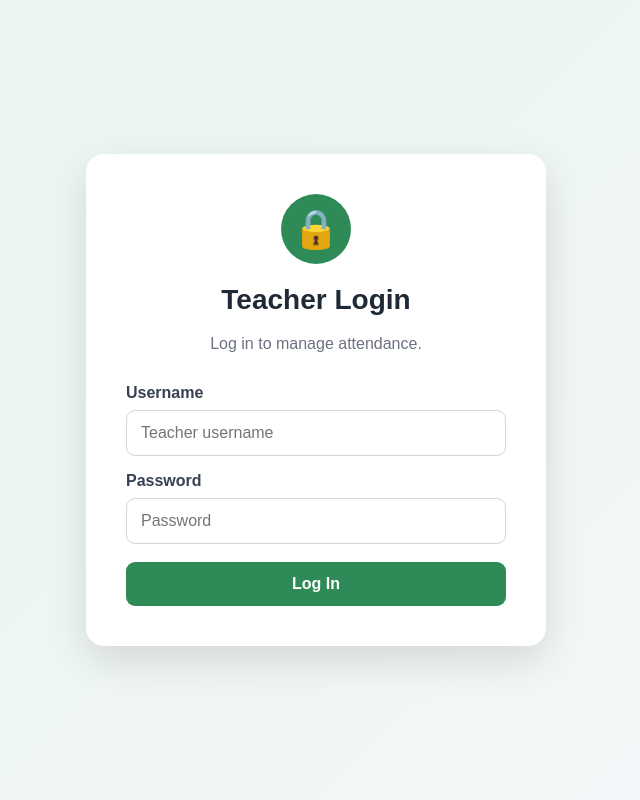
After one commit to aaronpaulvoron-gif/AttendanceSystem, a Flask app: page /login in a window 1280 px wide. The commit adds this page. Shown: the whole page, without its empty margins (324-964 px from the left). Run offline with Flask 3, Linux system fonts and the light colour scheme.

Commit message:
Add teacher login and admin dashboard

```diff
--- a/app.py
+++ b/app.py
@@ -1,5 +1,16 @@
-from flask import Flask, render_template, request
+import os
+
 from datetime import datetime
+from functools import wraps
+
+from flask import (
+    Flask,
+    render_template,
+    request,
+    redirect,
+    url_for,
+    session
+)
 
 from modules.sheets import (
     get_students,
@@ -22,7 +33,42 @@ from modules.security import (
 app = Flask(__name__)
 
 
-@app.route("/", methods=["GET","POST"])
+# Used to keep the teacher logged in.
+# Put a stronger SECRET_KEY in Render later.
+app.secret_key = os.environ.get(
+    "SECRET_KEY",
+    "attendance-secret-key-change-this"
+)
+
+
+# =========================
+# ADMIN LOGIN PROTECTION
+# =========================
+
+def admin_required(route_function):
+
+    @wraps(route_function)
+    def protected_route(*args, **kwargs):
+
+        if not session.get("admin_logged_in"):
+
+            return redirect(
+                url_for("login")
+            )
+
+        return route_function(
+            *args,
+            **kwargs
+        )
+
+    return protected_route
+
+
+# =========================
+# STUDENT ATTENDANCE PAGE
+# =========================
+
+@app.route("/", methods=["GET", "POST"])
 def home():
 
     token = (
@@ -30,55 +76,65 @@ def home():
         or request.form.get("token")
     )
 
+    if not token:
 
-    if not token:
-        return "❌ Scan QR first"
-
+        return render_template(
+            "index.html",
+            token="",
+            message="❌ Scan the attendance QR first"
+        )
 
     qr_data = get_qr_token()
 
+    if not check_token(token, qr_data):
 
-    if not check_token(token, qr_data):
-        return "❌ QR expired or closed"
-
+        return render_template(
+            "index.html",
+            token=token,
+            message="❌ QR expired or attendance is closed"
+        )
 
     message = ""
-
 
     if request.method == "POST":
 
         student_id = request.form.get(
-            "student_id"
-        )
-
+            "student_id",
+            ""
+        ).strip()
 
         students = get_students()
 
-
         for student in students:
 
-            if student["Student ID"] == student_id:
+            saved_student_id = str(
+                student["Student ID"]
+            ).strip()
 
+            if saved_student_id == student_id:
 
                 result = record_attendance(
-                    student["Student ID"]
+                    saved_student_id
                 )
 
+                if result:
 
-                if result:
-                    message = "Present ✅"
+                    message = (
+                        f'✅ {student["Name"]} '
+                        "is marked Present"
+                    )
 
                 else:
-                    message = "Already recorded ⚠️"
 
+                    message = (
+                        "⚠️ Attendance already recorded"
+                    )
 
                 break
 
+        else:
 
-        else:
-            message = "Student ID not found ❌"
-
-
+            message = "❌ Student ID not found"
 
     return render_template(
         "index.html",
@@ -87,49 +143,176 @@ def home():
     )
 
 
+# =========================
+# TEACHER LOGIN
+# =========================
+
+@app.route("/login", methods=["GET", "POST"])
+def login():
+
+    if session.get("admin_logged_in"):
+
+        return redirect(
+            url_for("admin")
+        )
+
+    message = ""
+
+    if request.method == "POST":
+
+        username = request.form.get(
+            "username",
+            ""
+        )
+
+        password = request.form.get(
+            "password",
+            ""
+        )
+
+        correct_username = os.environ.get(
+            "ADMIN_USERNAME",
+            "admin"
+        )
+
+        correct_password = os.environ.get(
+            "ADMIN_PASSWORD",
+            "admin123"
+        )
+
+        if (
+            username == correct_username
+            and password == correct_password
+        ):
+
+            session["admin_logged_in"] = True
+
+            return redirect(
+                url_for("admin")
+            )
+
+        message = "Incorrect username or password."
+
+    return render_template(
+        "login.html",
+        message=message
+    )
 
 
+# =========================
+# TEACHER LOGOUT
+# =========================
+
+@app.route("/logout")
+def logout():
+
+    session.clear()
+
+    return redirect(
+        url_for("login")
+    )
+
+
+# =========================
+# ADMIN DASHBOARD
+# =========================
+
+@app.route("/admin")
+@admin_required
+def admin():
+
+    return render_template(
+        "admin.html",
+        message=""
+    )
+
+
+# =========================
+# GENERATE QR
+# =========================
 
 @app.route("/generate-qr")
+@admin_required
 def generate_qr():
 
-
-    # create today's attendance
+    # Create today's attendance.
     create_daily_attendance()
 
-
+    # Create a secure QR token.
     token, expiry = create_token()
 
-
+    # Save it in the QR worksheet.
     save_qr_token(
         token,
         expiry
     )
 
-
+    # Generate the QR image.
     create_qr(
         token
     )
 
+    return f"""
 
-    return """
+    <!DOCTYPE html>
 
-    <h1>Attendance QR</h1>
+    <html>
 
-    <img src="/static/qr/attendance_qr.png"
-    width="300">
+    <head>
 
-    <h3>
-    Valid for 1 hour
-    </h3>
+        <meta
+            name="viewport"
+            content="width=device-width, initial-scale=1.0"
+        >
+
+        <title>Attendance QR</title>
+
+        <link
+            rel="stylesheet"
+            href="/static/css/style.css"
+        >
+
+    </head>
+
+    <body>
+
+        <div class="container">
+
+            <h1>Attendance QR</h1>
+
+            <img
+                src="/static/qr/attendance_qr.png?token={token}"
+                width="300"
+                alt="Attendance QR"
+            >
+
+            <h3>
+                Valid until:
+                {expiry.strftime("%I:%M %p")}
+            </h3>
+
+            <a
+                href="/admin"
+                class="admin-button gray-button"
+            >
+                Back to Dashboard
+            </a>
+
+        </div>
+
+    </body>
+
+    </html>
 
     """
 
 
-
-
+# =========================
+# CLOSE ATTENDANCE
+# =========================
 
 @app.route("/close")
+@admin_required
 def close():
 
     save_qr_token(
@@ -137,37 +320,56 @@ def close():
         datetime.now()
     )
 
-    return "Attendance Closed 🔒"
+    return render_template(
+        "admin.html",
+        message="🔒 Attendance closed successfully"
+    )
 
 
-
-
+# =========================
+# UPDATE COLORS
+# =========================
 
 @app.route("/color")
+@admin_required
 def color():
 
     color_attendance()
 
-    return "Colors Updated ✅"
+    return render_template(
+        "admin.html",
+        message="✅ Attendance colors updated"
+    )
 
 
-
-
+# =========================
+# CLEAR ATTENDANCE
+# =========================
 
 @app.route("/clear")
+@admin_required
 def clear():
 
     clear_attendance()
 
-    return "Attendance cleared ✅"
+    return render_template(
+        "admin.html",
+        message="✅ Attendance sheet cleared"
+    )
 
 
-
-
+# =========================
+# RUN APPLICATION
+# =========================
 
 if __name__ == "__main__":
 
     app.run(
         host="0.0.0.0",
-        port=5000
+        port=int(
+            os.environ.get(
+                "PORT",
+                5000
+            )
+        )
     )
--- a/modules/sheets.py
+++ b/modules/sheets.py
@@ -102,7 +102,7 @@ def create_daily_attendance():
     headers = attendance.row_values(1)
 
 
-    # already created today
+
     if today in headers:
         return
 
--- a/static/css/style.css
+++ b/static/css/style.css
@@ -179,3 +179,131 @@ button:active {
     }
 
 }
+.second-label {
+    margin-top: 16px;
+}
+
+.error-message {
+    background: #fee2e2;
+    color: #991b1b;
+}
+
+.admin-container {
+    width: 100%;
+    max-width: 1000px;
+}
+
+.admin-header {
+    display: flex;
+    justify-content: space-between;
+    align-items: center;
+
+    margin-bottom: 25px;
+
+    background: white;
+
+    padding: 25px;
+
+    border-radius: 18px;
+
+    box-shadow:
+        0 15px 40px
+        rgba(0, 0, 0, 0.1);
+}
+
+.admin-header h1 {
+    margin-bottom: 5px;
+}
+
+.admin-grid {
+    display: grid;
+
+    grid-template-columns:
+        repeat(2, minmax(0, 1fr));
+
+    gap: 20px;
+}
+
+.admin-card {
+    background: white;
+
+    padding: 28px;
+
+    border-radius: 18px;
+
+    box-shadow:
+        0 15px 40px
+        rgba(0, 0, 0, 0.1);
+}
+
+.admin-card h2 {
+    margin-top: 0;
+
+    color: #1f2937;
+}
+
+.admin-card p {
+    color: #6b7280;
+
+    line-height: 1.5;
+}
+
+.admin-button {
+    display: inline-block;
+
+    margin-top: 12px;
+
+    padding: 12px 18px;
+
+    background: #2e8b57;
+
+    color: white;
+
+    border-radius: 9px;
+
+    text-decoration: none;
+
+    font-weight: bold;
+}
+
+.admin-button:hover {
+    background: #246b45;
+}
+
+.gray-button {
+    background: #475569;
+}
+
+.gray-button:hover {
+    background: #334155;
+}
+
+.red-button {
+    background: #dc2626;
+}
+
+.red-button:hover {
+    background: #b91c1c;
+}
+
+.yellow-button {
+    background: #d97706;
+}
+
+.yellow-button:hover {
+    background: #b45309;
+}
+
+@media (max-width: 700px) {
+
+    .admin-grid {
+        grid-template-columns: 1fr;
+    }
+
+    .admin-header {
+        align-items: flex-start;
+
+        gap: 15px;
+    }
+
+}
--- /dev/null
+++ b/templates/login.html
@@ -0,0 +1,81 @@
+<!DOCTYPE html>
+<html lang="en">
+
+<head>
+    <meta charset="UTF-8">
+
+    <meta
+        name="viewport"
+        content="width=device-width, initial-scale=1.0"
+    >
+
+    <title>Teacher Login</title>
+
+    <link
+        rel="stylesheet"
+        href="{{ url_for('static', filename='css/style.css') }}"
+    >
+</head>
+
+<body>
+
+    <div class="container">
+
+        <div class="icon">
+            🔒
+        </div>
+
+        <h1>Teacher Login</h1>
+
+        <p class="description">
+            Log in to manage attendance.
+        </p>
+
+        <form method="POST">
+
+            <label for="username">
+                Username
+            </label>
+
+            <input
+                id="username"
+                name="username"
+                type="text"
+                placeholder="Teacher username"
+                required
+            >
+
+            <label
+                for="password"
+                class="second-label"
+            >
+                Password
+            </label>
+
+            <input
+                id="password"
+                name="password"
+                type="password"
+                placeholder="Password"
+                required
+            >
+
+            <button type="submit">
+                Log In
+            </button>
+
+        </form>
+
+        {% if message %}
+
+            <div class="message error-message">
+                {{ message }}
+            </div>
+
+        {% endif %}
+
+    </div>
+
+</body>
+
+</html>
```
Also changed, not shown: templates/admin.html (+119 -1 lines).
